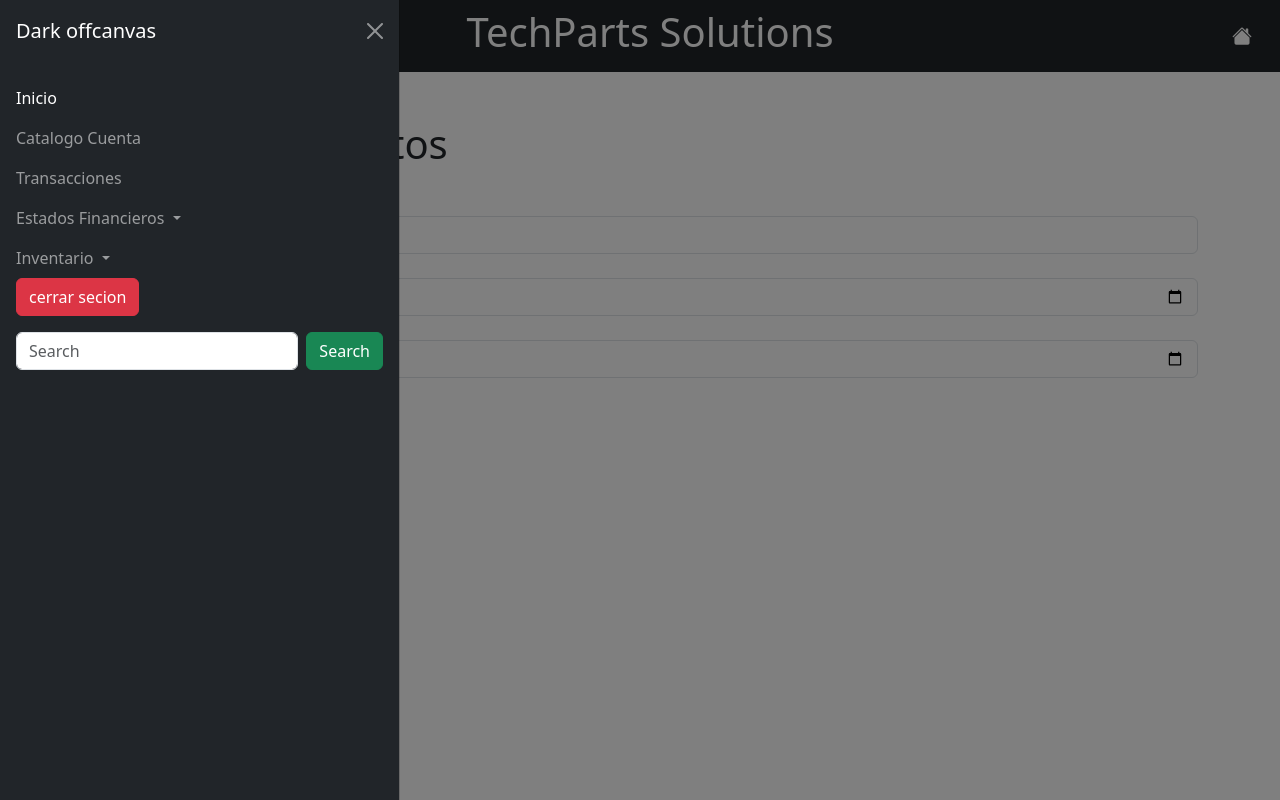
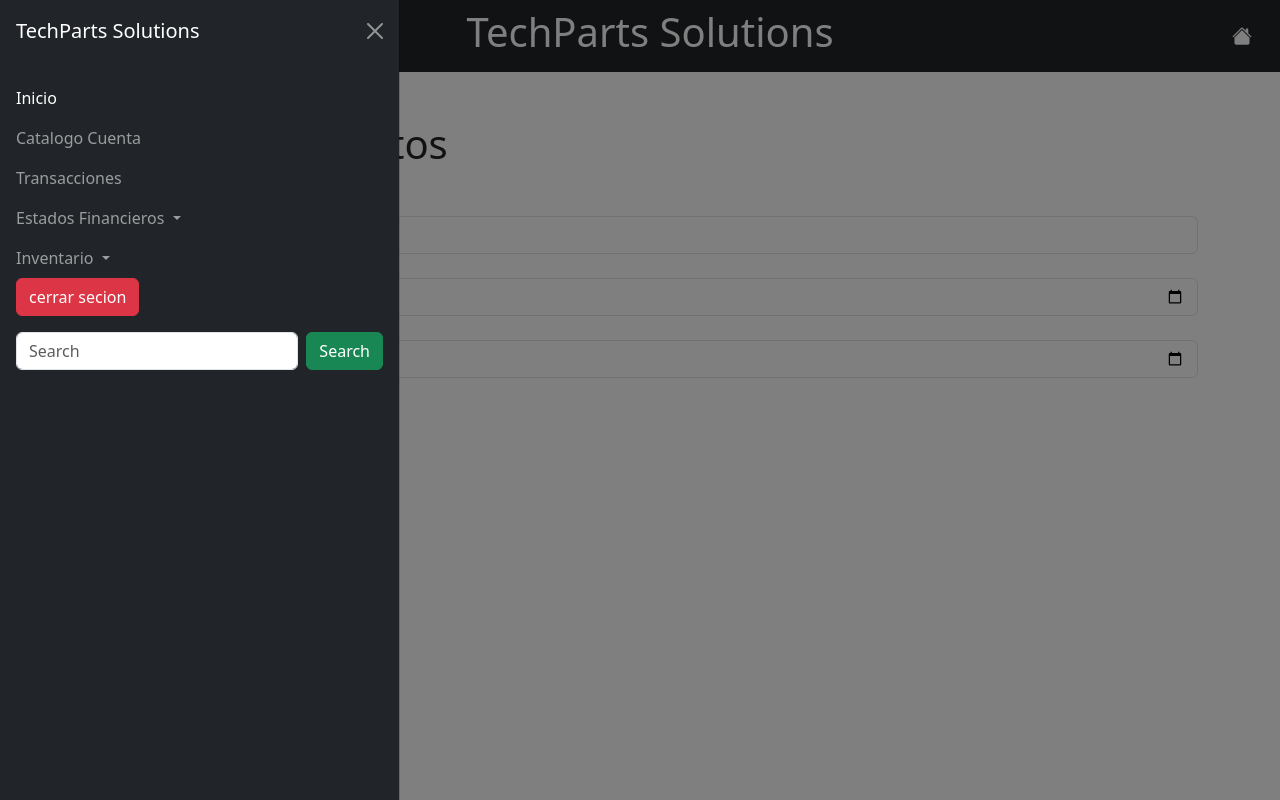
Before and after one commit to Will1184/sistemas-contables, a Django app: page /transacciones/agregarPeriodo/ in a window 1280 px wide, after a click that opens the changed part. Run offline with Django 5.2, Linux system fonts and the light colour scheme; a user stored in the database is signed in.

Commit message:
feat: se agrego el nombre de la empresa al offcanvas

```diff
--- a/Contabilidad/templates/nav.html
+++ b/Contabilidad/templates/nav.html
@@ -22,7 +22,7 @@
           <a class="navbar-brand" href="/index"><i class="bi bi-house-fill"></i></a>
         <div class="offcanvas offcanvas-start text-bg-dark" tabindex="-1" id="offcanvasDarkNavbar" aria-labelledby="offcanvasDarkNavbarLabel">
             <div class="offcanvas-header">
-              <h5 class="offcanvas-title" id="offcanvasDarkNavbarLabel">Dark offcanvas</h5>
+              <h5 class="offcanvas-title" id="offcanvasDarkNavbarLabel">TechParts Solutions</h5>
               <button type="button" class="btn-close btn-close-white" data-bs-dismiss="offcanvas" aria-label="Close"></button>
             </div>
             <div class="offcanvas-body">
```
